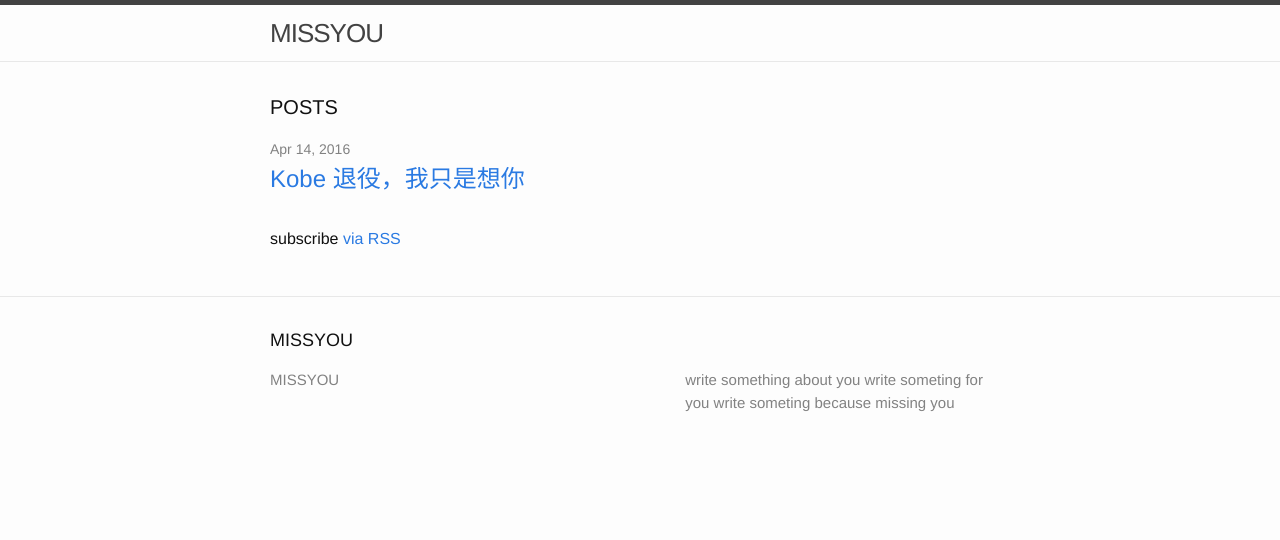
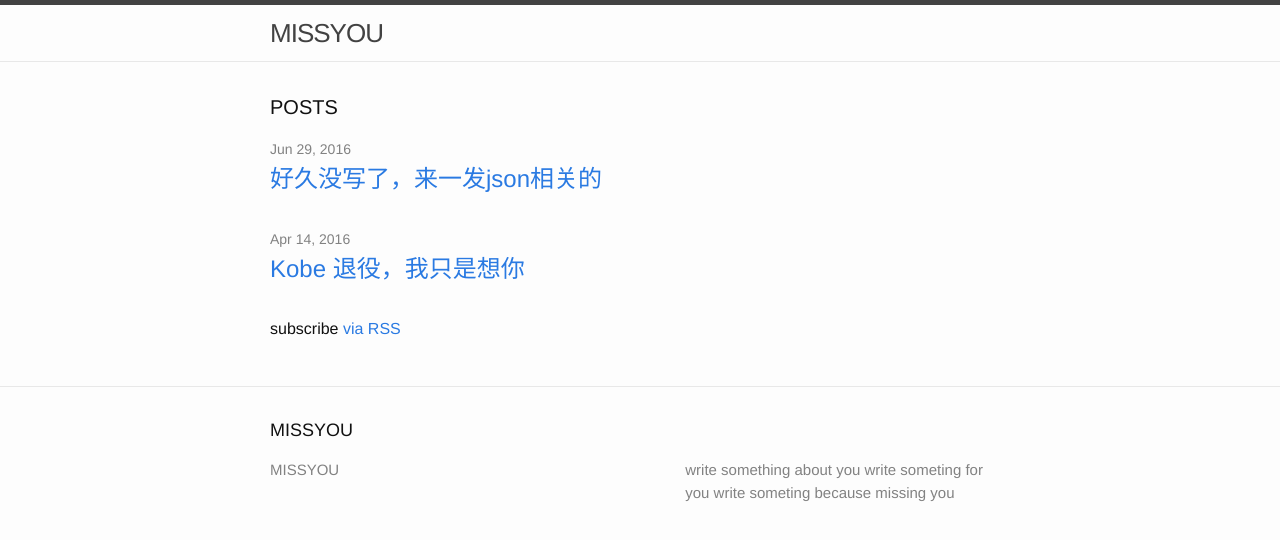
Before and after one commit to gzchenwenchao/gzchenwenchao.github.io, a Jekyll site: the page built from index.html, in a window 1280 px wide. Shown: the top 540 px of the page. Built offline with Jekyll 4.4.1, drawn with Linux system fonts in a browser that asks for light colours; Markdown is read by kramdown in place of the engine named in the settings; part of the change alters nothing that is shown.

Commit message:
add fastjson demo article

````diff
--- a/_config.yml
+++ b/_config.yml
@@ -14,3 +14,6 @@ url: "https://gzchenwenchao.github.io/" # the base hostname & protocol for your
 
 # Build settings
 markdown: kramdown
+markdown: redcarpet
+redcarpet:
+    extensions: ["fenced_code_blocks", "autolink", "tables", "strikethrough"]
--- /dev/null
+++ b/_posts/2016-06-29-fastjson-demo.markdown
@@ -0,0 +1,55 @@
+---
+layout: post
+title:  "好久没写了，来一发json相关的"
+date:   2016-06-30 00:26:00 +0800
+categories: code
+---
+
+工作将近一年，json基本上是每天至少一遇啊（if coding）
+
+好了，废话少说，今天主要是想来记录一下fastjson的使用的，体验了一下，发现json基本上就是傻瓜式的使用，只要记住JSON这个对象的两个方法，基本就能走遍天下了~~
+
+直接上代码：
+
+```java
+        //1.list
+        List<String> list = new ArrayList<String>();
+        list.add("John");
+        list.add("Sam");
+        System.out.println(JSON.toJSONString(list));
+        String listJson = "[\"John\",\"Sam\"]";
+        List<String> parseList = (List<String>)JSON.parse(listJson);
+        System.out.println(parseList.size());
+
+        //2.map
+        Map<String, String> map = new HashMap<String, String>();
+        map.put("Jack", "Ma");
+        map.put("Tom", "Chen");
+        System.out.println(JSON.toJSONString(map));
+        String mapJson = "{\"Tom\":\"Chen\",\"Jack\":\"Ma\"}";
+        Map<String, String> parseMap = (Map<String, String>) JSON.parse(mapJson);
+        System.out.println(parseMap.size());
+        parseMap = JSON.parseObject(mapJson, Map.class);
+        System.out.println(parseMap.size());
+
+        //3.set
+        Set<String> set = new HashSet<String>();
+        set.add("Hello");
+        System.out.println(JSON.toJSONString(set));
+        String setJson = "[\"Hello\"]";
+        Set<String> parseSet = JSON.parseObject(setJson, Set.class);
+        System.out.println(parseSet.size());
+
+        //4.array
+        String[] array = {"First", "Second"};
+        System.out.println(JSON.toJSONString(array));
+        String arrayJson = "[\"First\",\"Second\"]";
+        String[] parseArray = JSON.parseObject(arrayJson, String[].class);
+        System.out.println(parseArray.length);
+```
+
+
+由于平时无论是jackson还是json-lib，在使用过程中对于集合的一个处理还是不够灵活，所以一个新的json库，首先我最关心的必须是集合类和java Object之间的转化，从上面的代码可以看出，fastjson在这方面做得实在是太棒了，只要记住JSON.toJSONString，JSON.parseObject和JSON.parse，基本就可以解决所有的转化问题了。当然在这里比较担心的可能就还有性能问题了~另外一个就是如果是复杂类里的域在java定义和json字符串之间有差异的时候，fastjson会如何处理，这也是一个值得测试的点，先mark下这两点，下回分解
+
+
+未完待续。。。
````
